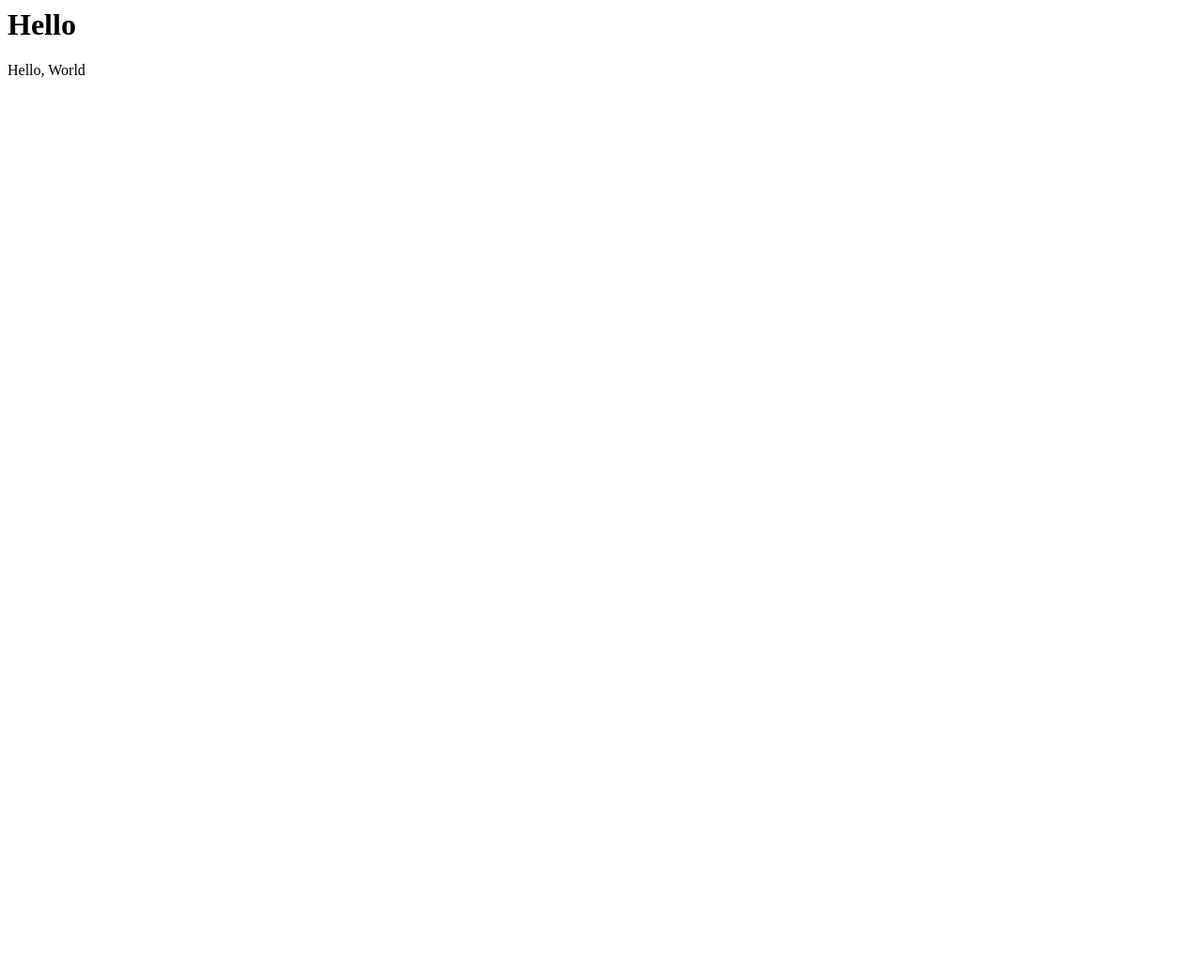
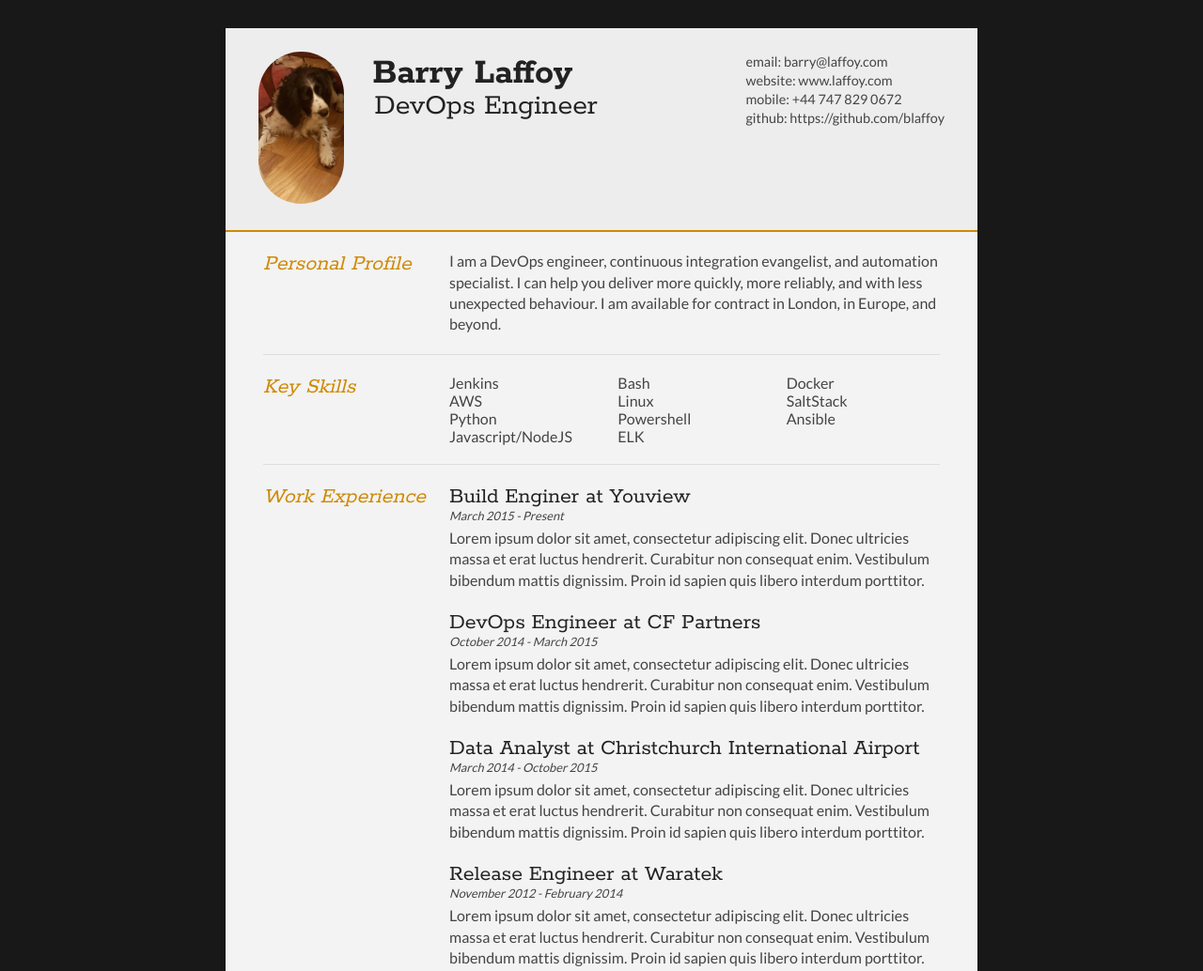
Before and after one commit to blaffoy/laffoydotcom, a plain HTML site: page index.html in a window 1280 px wide. Shown: the top 1034 px of the page at 94% size. Before the commit the page ends 800 px from the top, so only its background shows below. Drawn offline with Linux system fonts and the light colour scheme.

Commit message:
Add actual content and style

```diff
--- a/index.html
+++ b/index.html
@@ -1,12 +1,158 @@
-<!DOCTYPE html PUBLIC "-//IETF//DTD HTML 2.0//EN">
-<HTML>
-   <HEAD>
-      <TITLE>
-         Hello, World
-      </TITLE>
-   </HEAD>
-<BODY>
-   <H1>Hello</H1>
-   <P>Hello, World</P>
-</BODY>
-</HTML>
+<!DOCTYPE html>
+<html>
+<head>
+<title>Barry Laffoy - Curriculum Vitae</title>
+
+<meta name="viewport" content="width=device-width"/>
+<meta name="description" content="CV of Barry Laffoy"/>
+<meta charset="UTF-8">
+
+<link type="text/css" rel="stylesheet" href="style.css">
+<link href='http://fonts.googleapis.com/css?family=Rokkitt:400,700|Lato:400,300' rel='stylesheet' type='text/css'>
+
+<!--[if lt IE 9]>
+<script src="//html5shiv.googlecode.com/svn/trunk/html5.js"></script>
+<![endif]-->
+</head>
+<body id="top">
+<div id="cv" class="instaFade">
+	<div class="mainDetails">
+		<div id="headshot" class="quickFade">
+			<img src="headshot.jpg" alt="Barry Laffoy" />
+		</div>
+
+		<div id="name">
+			<h1 class="quickFade delayTwo">Barry Laffoy</h1>
+			<h2 class="quickFade delayThree">DevOps Engineer</h2>
+		</div>
+
+		<div id="contactDetails" class="quickFade delayFour">
+			<ul>
+				<li>email: <a href="mailto:barry@laffoy.com" target="_blank">barry@laffoy.com</a></li>
+				<li>website: <a href="http://www.laffoy.com">www.laffoy.com</a></li>
+				<li>mobile: +44 747 829 0672</li>
+				<li>github: <a href="blaffoy">https://github.com/blaffoy</a></li>
+			</ul>
+		</div>
+		<div class="clear"></div>
+	</div>
+
+	<div id="mainArea" class="quickFade delayFive">
+		<section>
+			<article>
+				<div class="sectionTitle">
+					<h1>Personal Profile</h1>
+				</div>
+
+				<div class="sectionContent">
+					<p>I am a DevOps engineer, continuous integration evangelist, and automation specialist. I can help you deliver more quickly, more reliably, and with less unexpected behaviour. I am available for contract in London, in Europe, and beyond.</p>
+				</div>
+			</article>
+			<div class="clear"></div>
+		</section>
+
+
+		<section>
+			<div class="sectionTitle">
+				<h1>Key Skills</h1>
+			</div>
+
+			<div class="sectionContent">
+				<ul class="keySkills">
+					<li>Jenkins</li>
+					<li>AWS</li>
+					<li>Python</li>
+					<li>Javascript/NodeJS</li>
+					<li>Bash</li>
+					<li>Linux</li>
+					<li>Powershell</li>
+					<li>ELK</li>
+					<li>Docker</li>
+					<li>SaltStack</li>
+					<li>Ansible</li>
+				</ul>
+			</div>
+			<div class="clear"></div>
+		</section>
+
+
+		<section>
+			<div class="sectionTitle">
+				<h1>Work Experience</h1>
+			</div>
+
+			<div class="sectionContent">
+				<article>
+					<h2>Build Enginer at Youview</h2>
+					<p class="subDetails">March 2015 - Present</p>
+					<p>Lorem ipsum dolor sit amet, consectetur adipiscing elit. Donec ultricies massa et erat luctus hendrerit. Curabitur non consequat enim. Vestibulum bibendum mattis dignissim. Proin id sapien quis libero interdum porttitor.</p>
+				</article>
+
+				<article>
+					<h2>DevOps Engineer at CF Partners</h2>
+					<p class="subDetails">October 2014 - March 2015</p>
+					<p>Lorem ipsum dolor sit amet, consectetur adipiscing elit. Donec ultricies massa et erat luctus hendrerit. Curabitur non consequat enim. Vestibulum bibendum mattis dignissim. Proin id sapien quis libero interdum porttitor.</p>
+				</article>
+
+				<article>
+					<h2>Data Analyst at Christchurch International Airport</h2>
+					<p class="subDetails">March 2014 - October 2015</p>
+					<p>Lorem ipsum dolor sit amet, consectetur adipiscing elit. Donec ultricies massa et erat luctus hendrerit. Curabitur non consequat enim. Vestibulum bibendum mattis dignissim. Proin id sapien quis libero interdum porttitor.</p>
+				</article>
+
+				<article>
+					<h2>Release Engineer at Waratek</h2>
+					<p class="subDetails">November 2012 - February 2014</p>
+					<p>Lorem ipsum dolor sit amet, consectetur adipiscing elit. Donec ultricies massa et erat luctus hendrerit. Curabitur non consequat enim. Vestibulum bibendum mattis dignissim. Proin id sapien quis libero interdum porttitor.</p>
+				</article>
+
+				<article>
+					<h2>Research Associate at Toshiba Research Laboratories</h2>
+					<p class="subDetails">May 2012 - September 2012</p>
+					<p>Lorem ipsum dolor sit amet, consectetur adipiscing elit. Donec ultricies massa et erat luctus hendrerit. Curabitur non consequat enim. Vestibulum bibendum mattis dignissim. Proin id sapien quis libero interdum porttitor.</p>
+				</article>
+
+				<article>
+					<h2>Trainee Actuary at Irish Life</h2>
+					<p class="subDetails">February 2007 - September 2011</p>
+					<p>Lorem ipsum dolor sit amet, consectetur adipiscing elit. Donec ultricies massa et erat luctus hendrerit. Curabitur non consequat enim. Vestibulum bibendum mattis dignissim. Proin id sapien quis libero interdum porttitor.</p>
+				</article>
+			</div>
+			<div class="clear"></div>
+		</section>
+
+
+		<section>
+			<div class="sectionTitle">
+				<h1>Education</h1>
+			</div>
+
+			<div class="sectionContent">
+				<article>
+					<h2>College/University</h2>
+					<p class="subDetails">Qualification</p>
+					<p>Lorem ipsum dolor sit amet, consectetur adipiscing elit. Donec ultricies massa et erat luctus hendrerit. Curabitur non consequat enim.</p>
+				</article>
+
+				<article>
+					<h2>College/University</h2>
+					<p class="subDetails">Qualification</p>
+					<p>Lorem ipsum dolor sit amet, consectetur adipiscing elit. Donec ultricies massa et erat luctus hendrerit. Curabitur non consequat enim.</p>
+				</article>
+			</div>
+			<div class="clear"></div>
+		</section>
+
+	</div>
+</div>
+<script type="text/javascript">
+var gaJsHost = (("https:" == document.location.protocol) ? "https://ssl." : "http://www.");
+document.write(unescape("%3Cscript src='" + gaJsHost + "google-analytics.com/ga.js' type='text/javascript'%3E%3C/script%3E"));
+</script>
+<script type="text/javascript">
+var pageTracker = _gat._getTracker("UA-3753241-1");
+pageTracker._initData();
+pageTracker._trackPageview();
+</script>
+</body>
+</html>
--- /dev/null
+++ b/style.css
@@ -0,0 +1,355 @@
+html,body,div,span,object,iframe,h1,h2,h3,h4,h5,h6,p,blockquote,pre,abbr,address,cite,code,del,dfn,em,img,ins,kbd,q,samp,small,strong,sub,sup,var,b,i,dl,dt,dd,ol,ul,li,fieldset,form,label,legend,table,caption,tbody,tfoot,thead,tr,th,td,article,aside,canvas,details,figcaption,figure,footer,header,hgroup,menu,nav,section,summary,time,mark,audio,video {
+border:0;
+font:inherit;
+font-size:100%;
+margin:0;
+padding:0;
+vertical-align:baseline;
+}
+
+article,aside,details,figcaption,figure,footer,header,hgroup,menu,nav,section {
+display:block;
+}
+
+html, body {background: #181818; font-family: 'Lato', helvetica, arial, sans-serif; font-size: 16px; color: #222;}
+
+.clear {clear: both;}
+
+p {
+	font-size: 1em;
+	line-height: 1.4em;
+	margin-bottom: 20px;
+	color: #444;
+}
+
+#cv {
+	width: 90%;
+	max-width: 800px;
+	background: #f3f3f3;
+	margin: 30px auto;
+}
+
+.mainDetails {
+	padding: 25px 35px;
+	border-bottom: 2px solid #cf8a05;
+	background: #ededed;
+}
+
+#name h1 {
+	font-size: 2.5em;
+	font-weight: 700;
+	font-family: 'Rokkitt', Helvetica, Arial, sans-serif;
+	margin-bottom: -6px;
+}
+
+#name h2 {
+	font-size: 2em;
+	margin-left: 2px;
+	font-family: 'Rokkitt', Helvetica, Arial, sans-serif;
+}
+
+#mainArea {
+	padding: 0 40px;
+}
+
+#headshot {
+	width: 12.5%;
+	float: left;
+	margin-right: 30px;
+}
+
+#headshot img {
+	width: 100%;
+	height: auto;
+	-webkit-border-radius: 50px;
+	border-radius: 50px;
+}
+
+#name {
+	float: left;
+}
+
+#contactDetails {
+	float: right;
+}
+
+#contactDetails ul {
+	list-style-type: none;
+	font-size: 0.9em;
+	margin-top: 2px;
+}
+
+#contactDetails ul li {
+	margin-bottom: 3px;
+	color: #444;
+}
+
+#contactDetails ul li a, a[href^=tel] {
+	color: #444;
+	text-decoration: none;
+	-webkit-transition: all .3s ease-in;
+	-moz-transition: all .3s ease-in;
+	-o-transition: all .3s ease-in;
+	-ms-transition: all .3s ease-in;
+	transition: all .3s ease-in;
+}
+
+#contactDetails ul li a:hover {
+	color: #cf8a05;
+}
+
+
+section {
+	border-top: 1px solid #dedede;
+	padding: 20px 0 0;
+}
+
+section:first-child {
+	border-top: 0;
+}
+
+section:last-child {
+	padding: 20px 0 10px;
+}
+
+.sectionTitle {
+	float: left;
+	width: 25%;
+}
+
+.sectionContent {
+	float: right;
+	width: 72.5%;
+}
+
+.sectionTitle h1 {
+	font-family: 'Rokkitt', Helvetica, Arial, sans-serif;
+	font-style: italic;
+	font-size: 1.5em;
+	color: #cf8a05;
+}
+
+.sectionContent h2 {
+	font-family: 'Rokkitt', Helvetica, Arial, sans-serif;
+	font-size: 1.5em;
+	margin-bottom: -2px;
+}
+
+.subDetails {
+	font-size: 0.8em;
+	font-style: italic;
+	margin-bottom: 3px;
+}
+
+.keySkills {
+	list-style-type: none;
+	-moz-column-count:3;
+	-webkit-column-count:3;
+	column-count:3;
+	margin-bottom: 20px;
+	font-size: 1em;
+	color: #444;
+}
+
+.keySkills ul li {
+	margin-bottom: 3px;
+}
+
+@media all and (min-width: 602px) and (max-width: 800px) {
+	#headshot {
+		display: none;
+	}
+
+	.keySkills {
+	-moz-column-count:2;
+	-webkit-column-count:2;
+	column-count:2;
+	}
+}
+
+@media all and (max-width: 601px) {
+	#cv {
+		width: 95%;
+		margin: 10px auto;
+		min-width: 280px;
+	}
+
+	#headshot {
+		display: none;
+	}
+
+	#name, #contactDetails {
+		float: none;
+		width: 100%;
+		text-align: center;
+	}
+
+	.sectionTitle, .sectionContent {
+		float: none;
+		width: 100%;
+	}
+
+	.sectionTitle {
+		margin-left: -2px;
+		font-size: 1.25em;
+	}
+
+	.keySkills {
+		-moz-column-count:2;
+		-webkit-column-count:2;
+		column-count:2;
+	}
+}
+
+@media all and (max-width: 480px) {
+	.mainDetails {
+		padding: 15px 15px;
+	}
+
+	section {
+		padding: 15px 0 0;
+	}
+
+	#mainArea {
+		padding: 0 25px;
+	}
+
+
+	.keySkills {
+	-moz-column-count:1;
+	-webkit-column-count:1;
+	column-count:1;
+	}
+
+	#name h1 {
+		line-height: .8em;
+		margin-bottom: 4px;
+	}
+}
+
+@media print {
+    #cv {
+        width: 100%;
+    }
+}
+
+@-webkit-keyframes reset {
+	0% {
+		opacity: 0;
+	}
+	100% {
+		opacity: 0;
+	}
+}
+
+@-webkit-keyframes fade-in {
+	0% {
+		opacity: 0;
+	}
+	40% {
+		opacity: 0;
+	}
+	100% {
+		opacity: 1;
+	}
+}
+
+@-moz-keyframes reset {
+	0% {
+		opacity: 0;
+	}
+	100% {
+		opacity: 0;
+	}
+}
+
+@-moz-keyframes fade-in {
+	0% {
+		opacity: 0;
+	}
+	40% {
+		opacity: 0;
+	}
+	100% {
+		opacity: 1;
+	}
+}
+
+@keyframes reset {
+	0% {
+		opacity: 0;
+	}
+	100% {
+		opacity: 0;
+	}
+}
+
+@keyframes fade-in {
+	0% {
+		opacity: 0;
+	}
+	40% {
+		opacity: 0;
+	}
+	100% {
+		opacity: 1;
+	}
+}
+
+.instaFade {
+    -webkit-animation-name: reset, fade-in;
+    -webkit-animation-duration: 1.5s;
+    -webkit-animation-timing-function: ease-in;
+
+	-moz-animation-name: reset, fade-in;
+    -moz-animation-duration: 1.5s;
+    -moz-animation-timing-function: ease-in;
+
+	animation-name: reset, fade-in;
+    animation-duration: 1.5s;
+    animation-timing-function: ease-in;
+}
+
+.quickFade {
+    -webkit-animation-name: reset, fade-in;
+    -webkit-animation-duration: 2.5s;
+    -webkit-animation-timing-function: ease-in;
+
+	-moz-animation-name: reset, fade-in;
+    -moz-animation-duration: 2.5s;
+    -moz-animation-timing-function: ease-in;
+
+	animation-name: reset, fade-in;
+    animation-duration: 2.5s;
+    animation-timing-function: ease-in;
+}
+
+.delayOne {
+	-webkit-animation-delay: 0, .5s;
+	-moz-animation-delay: 0, .5s;
+	animation-delay: 0, .5s;
+}
+
+.delayTwo {
+	-webkit-animation-delay: 0, 1s;
+	-moz-animation-delay: 0, 1s;
+	animation-delay: 0, 1s;
+}
+
+.delayThree {
+	-webkit-animation-delay: 0, 1.5s;
+	-moz-animation-delay: 0, 1.5s;
+	animation-delay: 0, 1.5s;
+}
+
+.delayFour {
+	-webkit-animation-delay: 0, 2s;
+	-moz-animation-delay: 0, 2s;
+	animation-delay: 0, 2s;
+}
+
+.delayFive {
+	-webkit-animation-delay: 0, 2.5s;
+	-moz-animation-delay: 0, 2.5s;
+	animation-delay: 0, 2.5s;
+}
```
Also changed, not shown: headshot.jpg (added).
